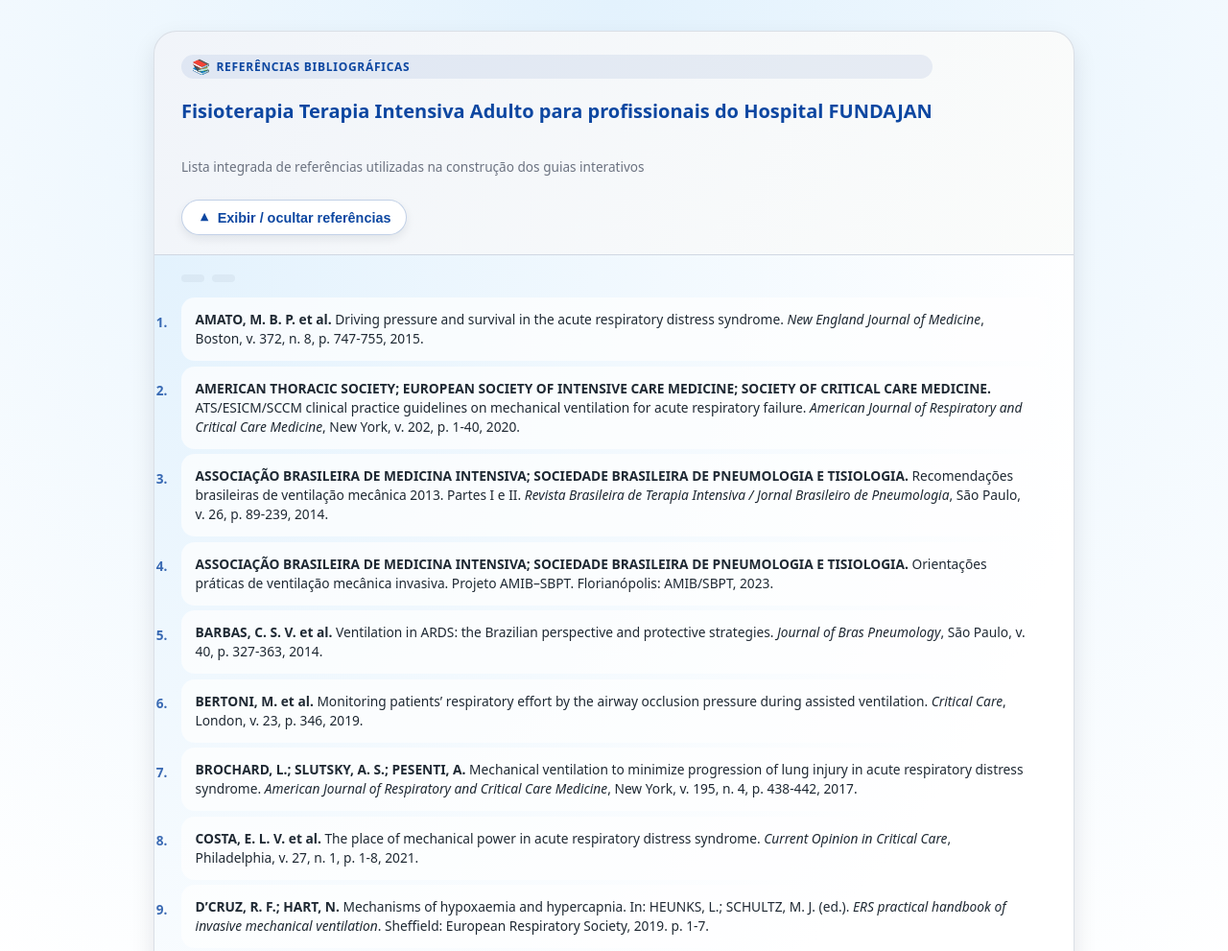
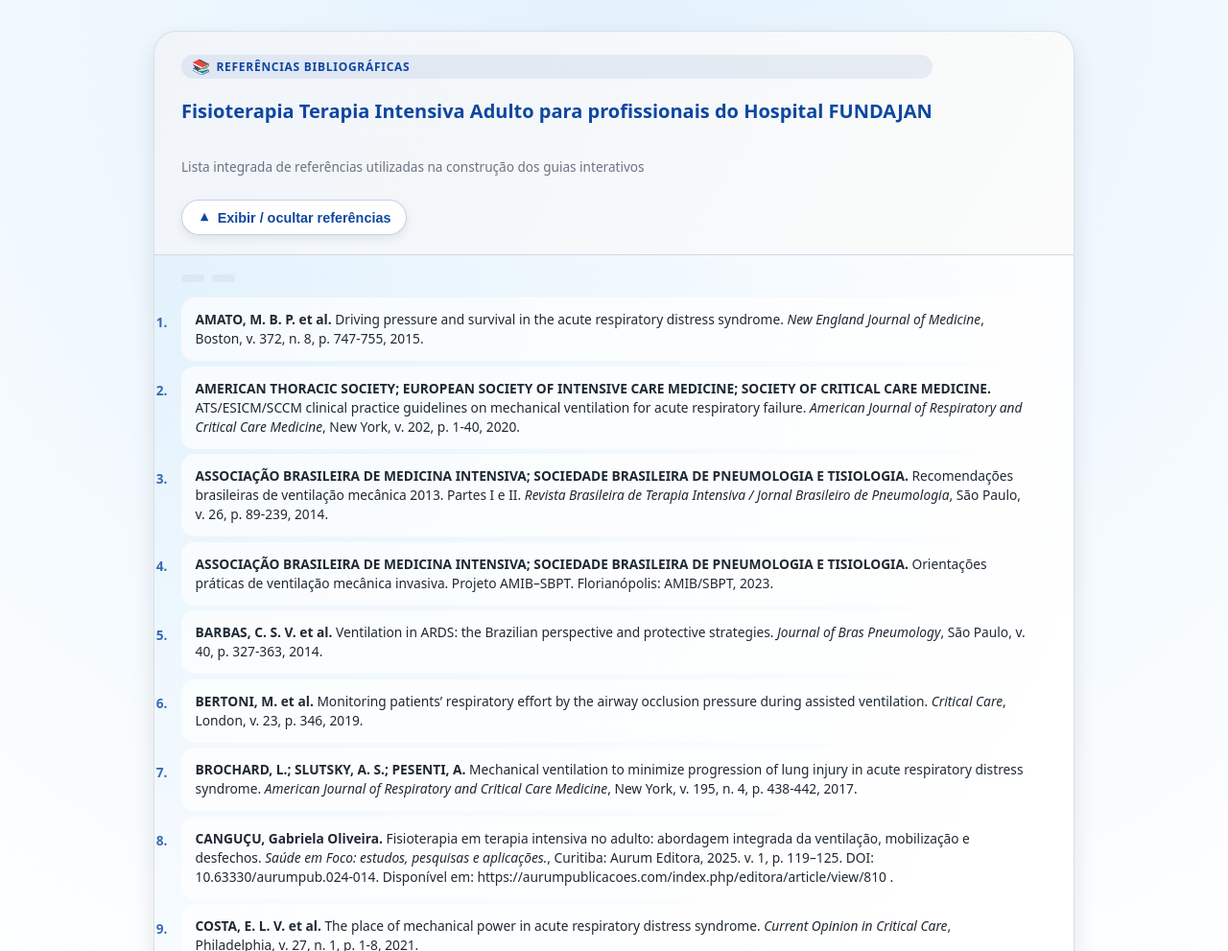
Before and after one commit to cangussugabi-fisio/referenciasbibliogr-ficas, a plain HTML site: page index.html in a window 1280 px wide. Shown: the top 991 px of the page at 96% size. Drawn offline with Linux system fonts and the light colour scheme.

```diff
--- a/index.html
+++ b/index.html
@@ -324,6 +324,16 @@
             </li>
 
             <li class="refs-item">
+              <span class="refs-highlight">
+                CANGUÇU, Gabriela Oliveira.
+              </span>
+              Fisioterapia em terapia intensiva no adulto: abordagem integrada da ventilação, mobilização e desfechos.
+              <em>Saúde em Foco: estudos, pesquisas e aplicações.</em>,
+              Curitiba: Aurum Editora, 2025. v. 1, p. 119–125. DOI: 10.63330/aurumpub.024-014. Disponível em: https://aurumpublicacoes.com/index.php/editora/article/view/810
+.
+            </li>
+
+            <li class="refs-item">
               <span class="refs-highlight">COSTA, E. L. V. et al.</span>
               The place of mechanical power in acute respiratory distress
               syndrome. <em>Current Opinion in Critical Care</em>, Philadelphia,
@@ -390,7 +400,7 @@
               Sheffield: European Respiratory Society, 2019.
             </li>
 
-               <li class="refs-item">
+                  <li class="refs-item">
               <span class="refs-highlight">
                 HYUNG K. et al.
               </span>
```
